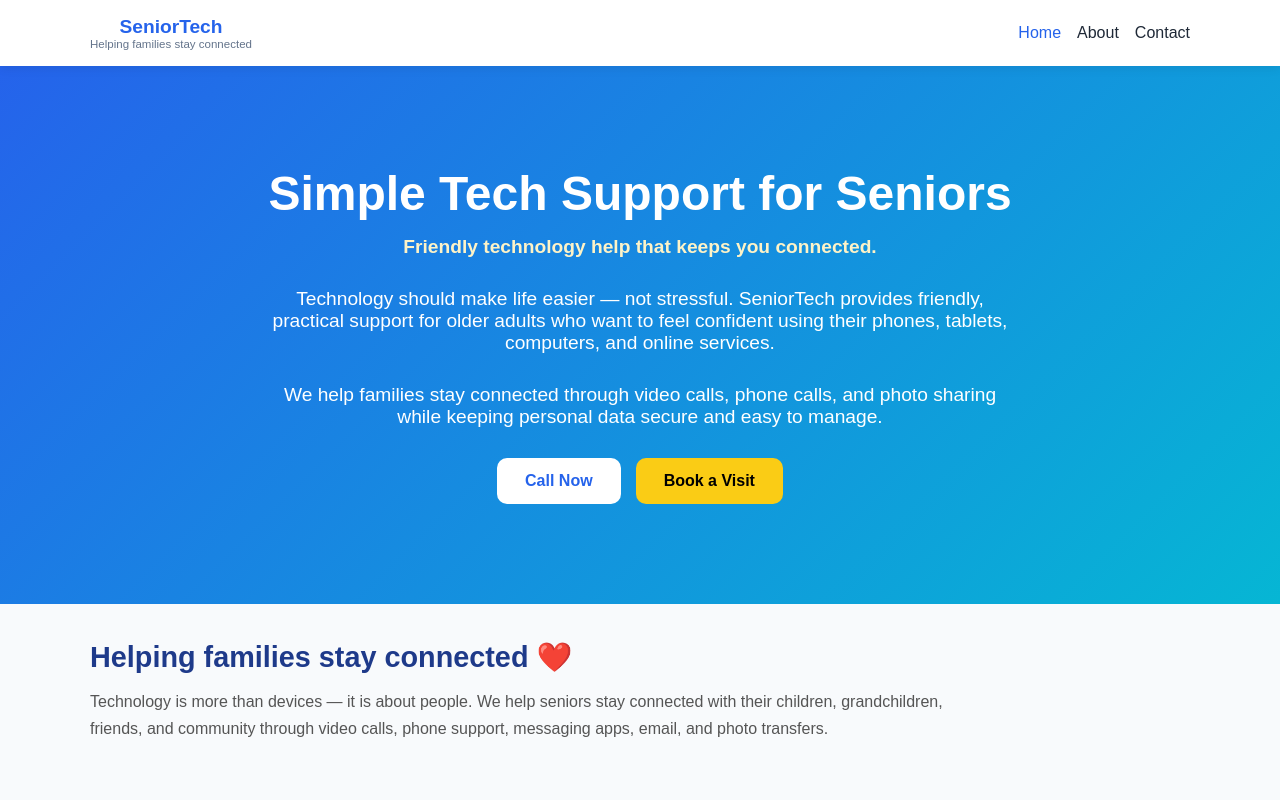
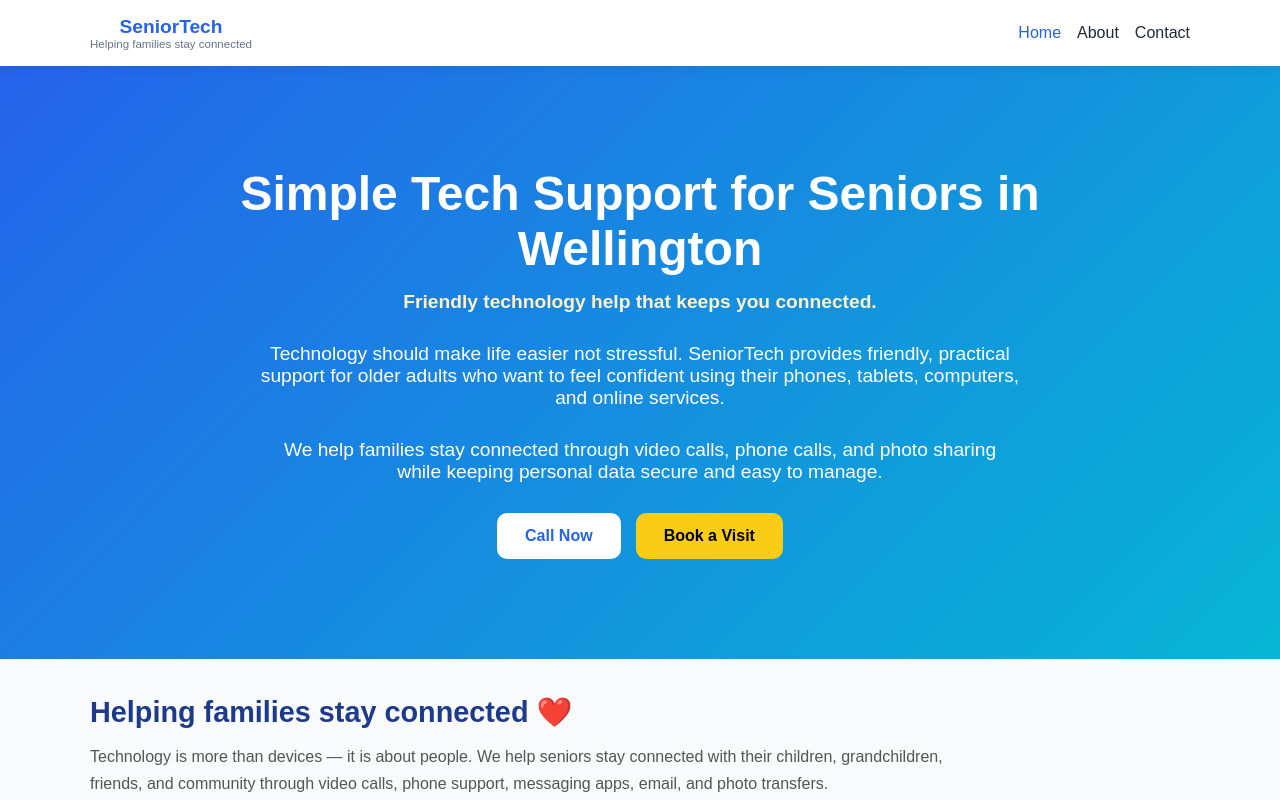
Before and after one commit to Rupinder1161/Seniortech, a React (Vite) app: page / in a window 1280 px wide. Shown: the top 800 px of the page. Built offline with nearby package versions, Linux system fonts and the light colour scheme.

Commit message:
removed -

```diff
--- a/src/Components/Mainpage.jsx
+++ b/src/Components/Mainpage.jsx
@@ -32,11 +32,11 @@ export default function SeniorTechSupport() {
     <div className="app">
       <header className="hero">
         <div className="container hero-content">
-          <h1>Simple Tech Support for Seniors</h1>
+          <h1>Simple Tech Support for Seniors in Wellington</h1>
           <p className="hero-tagline">Friendly technology help that keeps you connected.</p>
 
           <p>
-            Technology should make life easier — not stressful. SeniorTech provides friendly, practical support for older adults who want to feel confident using their phones, tablets, computers, and online services.
+            Technology should make life easier not stressful. SeniorTech provides friendly, practical support for older adults who want to feel confident using their phones, tablets, computers, and online services.
           </p>
 
           <p>
```
